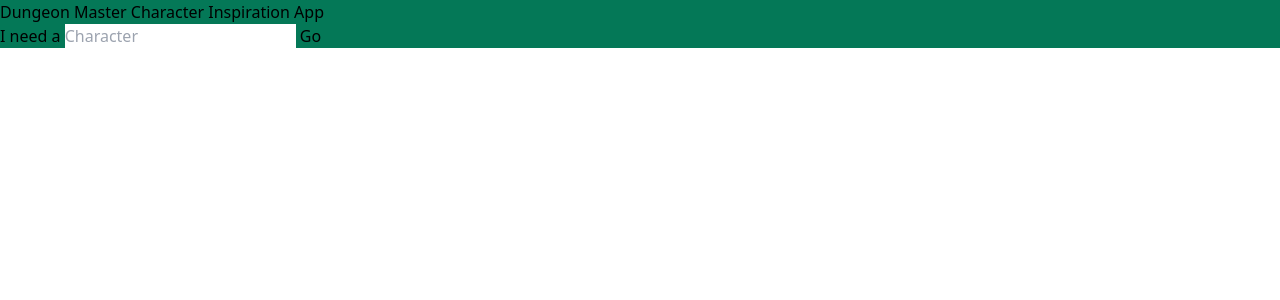
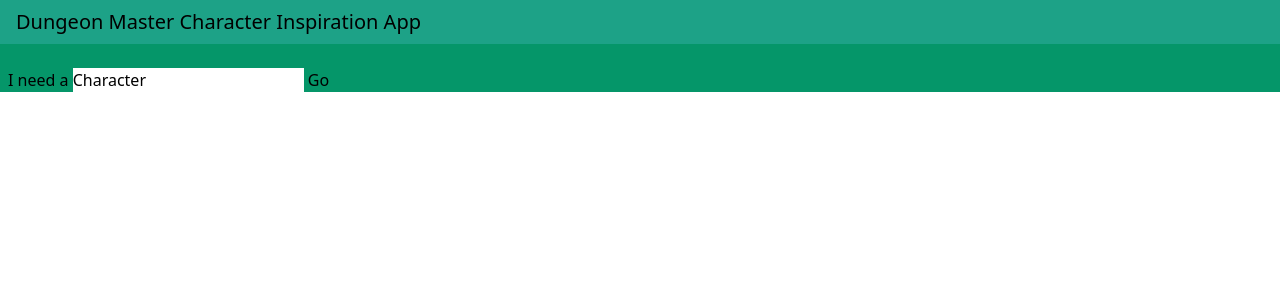
Before and after one commit to Wraith908/personal-website, a React (Create React App) app: page / in a window 1280 px wide. Shown: the top 300 px of the page. Built offline with nearby package versions, Linux system fonts and the light colour scheme.

Commit message:
Changable input datalist
Input Datalist is now changeable

```diff
--- a/src/App.tsx
+++ b/src/App.tsx
@@ -4,7 +4,7 @@ import Main from './components/Main';
 
 function App() {
   return (
-    <div className="bg-emerald-700">
+    <div className="bg-emerald-600">
       <Main />
     </div>
   );
--- /dev/null
+++ b/src/components/Card.tsx
@@ -0,0 +1,7 @@
+export default function Card() {
+    return(
+        <div>
+
+        </div>
+    )
+}
--- a/src/components/CardList.tsx
+++ b/src/components/CardList.tsx
@@ -1,8 +1,12 @@
 import '../output.css';
+import { useState } from 'react';
+import Card from './Card';
 
-export default function CardList() {
+export default function CardList(props: {charType: string}) {
+    const [cards, setCards] = useState();
+
     return (
-        <div>
+        <div id="CardList">
 
         </div>
     )
--- a/src/components/Main.tsx
+++ b/src/components/Main.tsx
@@ -1,25 +1,32 @@
 import '../output.css';
+import { useState } from 'react';
 import CardList from './CardList';
 
 export default function Main() {
+    const [charType, setCharType] = useState<string>('Character');
     return(
         <div>
-            <span>
-                <h1>Dungeon Master Character Inspiration App</h1>
-            </span>
+            <div className="bg-sky-300/20">
+                <h1 className="p-2 pl-4 text-xl">Dungeon Master Character Inspiration App</h1>
+            </div>
+            <br />
             <div>
-                <form>
-                    <p>I need a <input list="CharTypes" placeholder = "Character" /> <button>Go</button></p>
+                <form className="pl-2">
+                    <p>I need a <input list="CharTypes" placeholder = "Character" value={charType} onChange={e =>setCharType(e.target.value)}/> <button>Go</button></p>
                     <datalist id = "CharTypes">
                         <option value = "Character"/>
+                        {/*villains*/}
                         <option value = "Villain"/>
                         <option value = "Lackey"/>
                         <option value = "Monster"/>
+                        {/*Heroes*/}
                         <option value = "Hero"/>
                         <option value = "Sidekick"/>
                     </datalist>
                 </form>
-                <CardList />
+                <CardList
+                    charType={charType}
+                />
             </div>
         </div>
     )
--- a/src/output.css
+++ b/src/output.css
@@ -535,16 +535,111 @@ video {
   --tw-backdrop-sepia:  ;
 }
 
-.bg-emerald-600 {
-  --tw-bg-opacity: 1;
-  background-color: rgb(5 150 105 / var(--tw-bg-opacity));
+.container {
+  width: 100%;
 }
 
-.bg-emerald-600\/50 {
-  background-color: rgb(5 150 105 / 0.5);
+@media (min-width: 640px) {
+  .container {
+    max-width: 640px;
+  }
+}
+
+@media (min-width: 768px) {
+  .container {
+    max-width: 768px;
+  }
+}
+
+@media (min-width: 1024px) {
+  .container {
+    max-width: 1024px;
+  }
+}
+
+@media (min-width: 1280px) {
+  .container {
+    max-width: 1280px;
+  }
+}
+
+@media (min-width: 1536px) {
+  .container {
+    max-width: 1536px;
+  }
+}
+
+.mx-auto {
+  margin-left: auto;
+  margin-right: auto;
+}
+
+.w-max {
+  width: -webkit-max-content;
+  width: max-content;
+}
+
+.w-full {
+  width: 100%;
+}
+
+.w-screen {
+  width: 100vw;
+}
+
+.w-1\/2 {
+  width: 50%;
 }
 
 .bg-emerald-700 {
   --tw-bg-opacity: 1;
   background-color: rgb(4 120 87 / var(--tw-bg-opacity));
 }
+
+.bg-emerald-600 {
+  --tw-bg-opacity: 1;
+  background-color: rgb(5 150 105 / var(--tw-bg-opacity));
+}
+
+.bg-sky-300\/70 {
+  background-color: rgb(125 211 252 / 0.7);
+}
+
+.bg-sky-300\/30 {
+  background-color: rgb(125 211 252 / 0.3);
+}
+
+.bg-sky-300\/20 {
+  background-color: rgb(125 211 252 / 0.2);
+}
+
+.p-2 {
+  padding: 0.5rem;
+}
+
+.pl-1 {
+  padding-left: 0.25rem;
+}
+
+.pl-2 {
+  padding-left: 0.5rem;
+}
+
+.pl-4 {
+  padding-left: 1rem;
+}
+
+.text-4xl {
+  font-size: 2.25rem;
+  line-height: 2.5rem;
+}
+
+.text-2xl {
+  font-size: 1.5rem;
+  line-height: 2rem;
+}
+
+.text-xl {
+  font-size: 1.25rem;
+  line-height: 1.75rem;
+}
```
